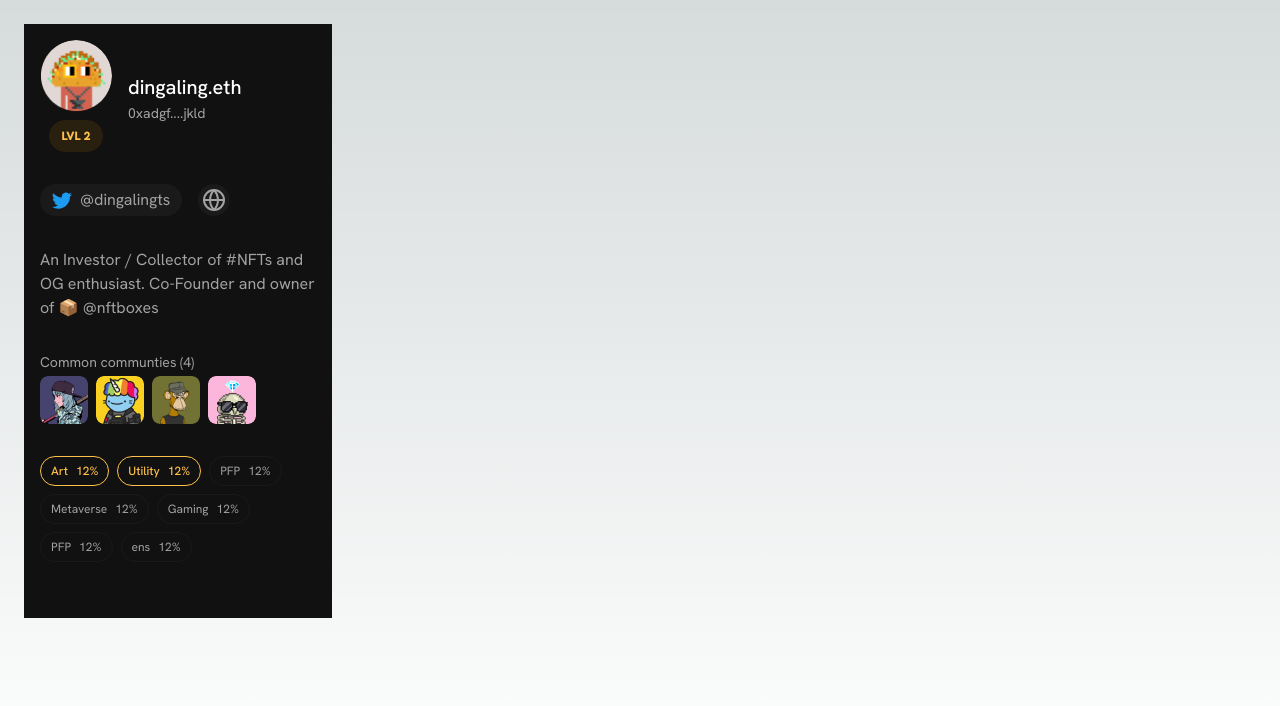
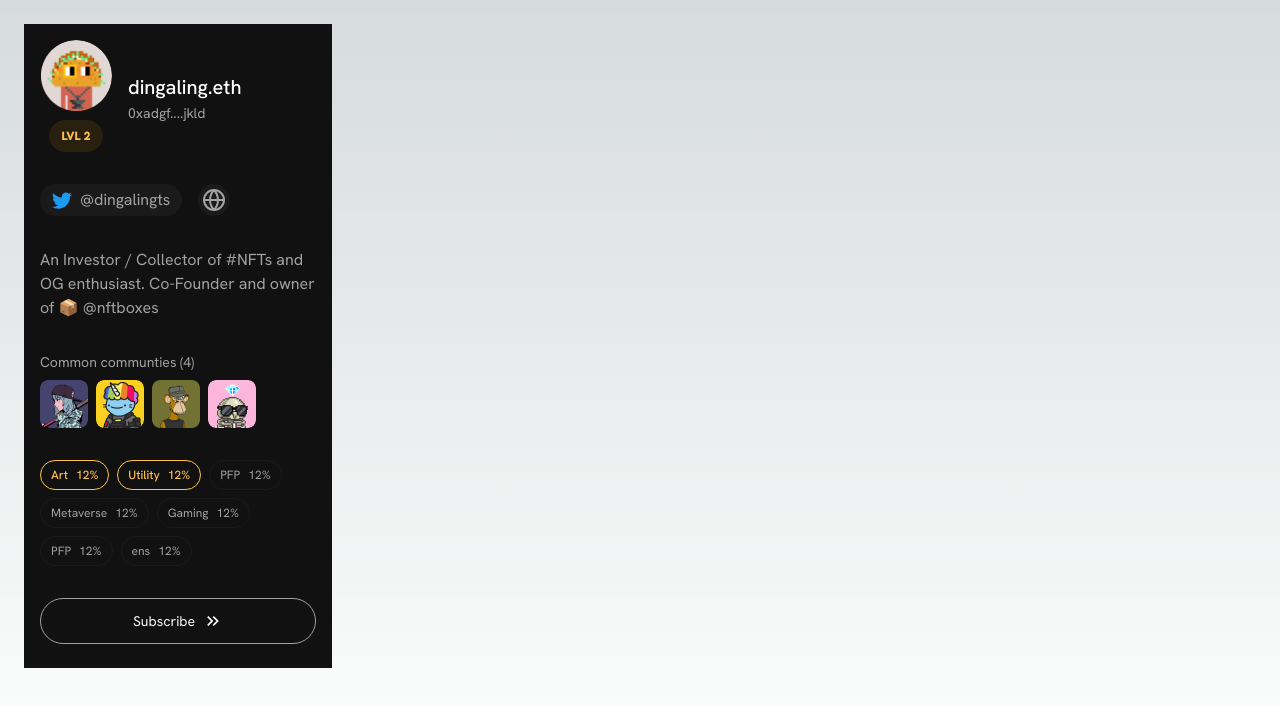
Before and after one commit to yash22arora/Wall_Assignment, a Next.js app in the folder client/: page / in a window 1280 px wide. Shown: the top 706 px of the page. Built offline with nearby package versions, Linux system fonts and the light colour scheme.

Commit message:
Add Button component, Complete aside component
Signed-off-by: Yashvardhan Arora <yash22arora@gmail.com>

```diff
--- a/client/src/app/page.tsx
+++ b/client/src/app/page.tsx
@@ -7,6 +7,8 @@ import { FiGlobe } from "react-icons/fi";
 import { CommonCommunities } from "@/components/Profile/Communities/CommonCommunities";
 import { COMMON_COMMUNITIES, TAGS } from "@/constants";
 import { TagList } from "@/components/Profile/Tags/TagList";
+import { Button } from "@/components/common/Button/Button";
+import { MdOutlineKeyboardDoubleArrowRight } from "react-icons/md";
 
 const font = Hanken_Grotesk({ subsets: ["latin"] });
 
@@ -34,11 +36,11 @@ export default function Home() {
           </div>
         </div>
         <div className="flex flex-row items-center justify-start gap-4">
-          <span className="flex flex-row items-center gap-2 py-1 px-3 bg-secondary-bg rounded-3xl">
+          <span className="flex flex-row items-center gap-2 py-1 px-3 bg-secondary-bg rounded-3xl cursor-pointer">
             <BsTwitter className="text-[#1D9BF0] text-xl" />
             <span>@dingalingts</span>
           </span>
-          <span className="p-1 bg-secondary-bg rounded-full">
+          <span className="p-1 bg-secondary-bg rounded-full cursor-pointer">
             <FiGlobe className="text-2xl text-secondary-text" />
           </span>
         </div>
@@ -50,6 +52,10 @@ export default function Home() {
         <div className="my-8">
           <TagList tags={TAGS} />
         </div>
+        <Button className="flex flex-row justify-center items-center py-3 px-9 gap-2 w-full rounded-full">
+          <span>Subscribe</span>
+          <MdOutlineKeyboardDoubleArrowRight className="text-xl" />
+        </Button>
       </Slate>
     </main>
   );
--- a/client/src/components/Profile/Communities/CommonCommunities.tsx
+++ b/client/src/components/Profile/Communities/CommonCommunities.tsx
@@ -5,7 +5,7 @@ export const CommonCommunities: React.FC<ICommunitiesProps> = (props) => {
   const { communities } = props;
   return (
     <div className="flex flex-col w-full">
-      <span className="text-sm mb-1">
+      <span className="text-sm mb-2">
         Common communties ({communities.length})
       </span>
       <div className="flex flex-row items-center gap-2">
--- /dev/null
+++ b/client/src/components/common/Button/Button.tsx
@@ -0,0 +1,21 @@
+"use client";
+
+import { useState } from "react";
+import { IButtonProps } from "./types";
+
+export const Button: React.FC<IButtonProps> = (props) => {
+  const { variant = "primary", children, className, ...rest } = props;
+  const [buttonStyle, setButtonStyle] = useState({
+    background: "",
+    text: "text-primary-text text-sm leading-5",
+    border: "border border-secondary-text",
+  });
+  return (
+    <button
+      {...rest}
+      className={`text-center cursor-pointer ${buttonStyle.border} ${buttonStyle.background} ${buttonStyle.text} ${className}`}
+    >
+      {children}
+    </button>
+  );
+};
--- /dev/null
+++ b/client/src/components/common/Button/types.ts
@@ -0,0 +1,7 @@
+import { HTMLAttributes } from "react";
+
+export interface IButtonProps extends HTMLAttributes<HTMLButtonElement> {
+  variant?: TButtonType;
+}
+
+type TButtonType = "primary";
```
